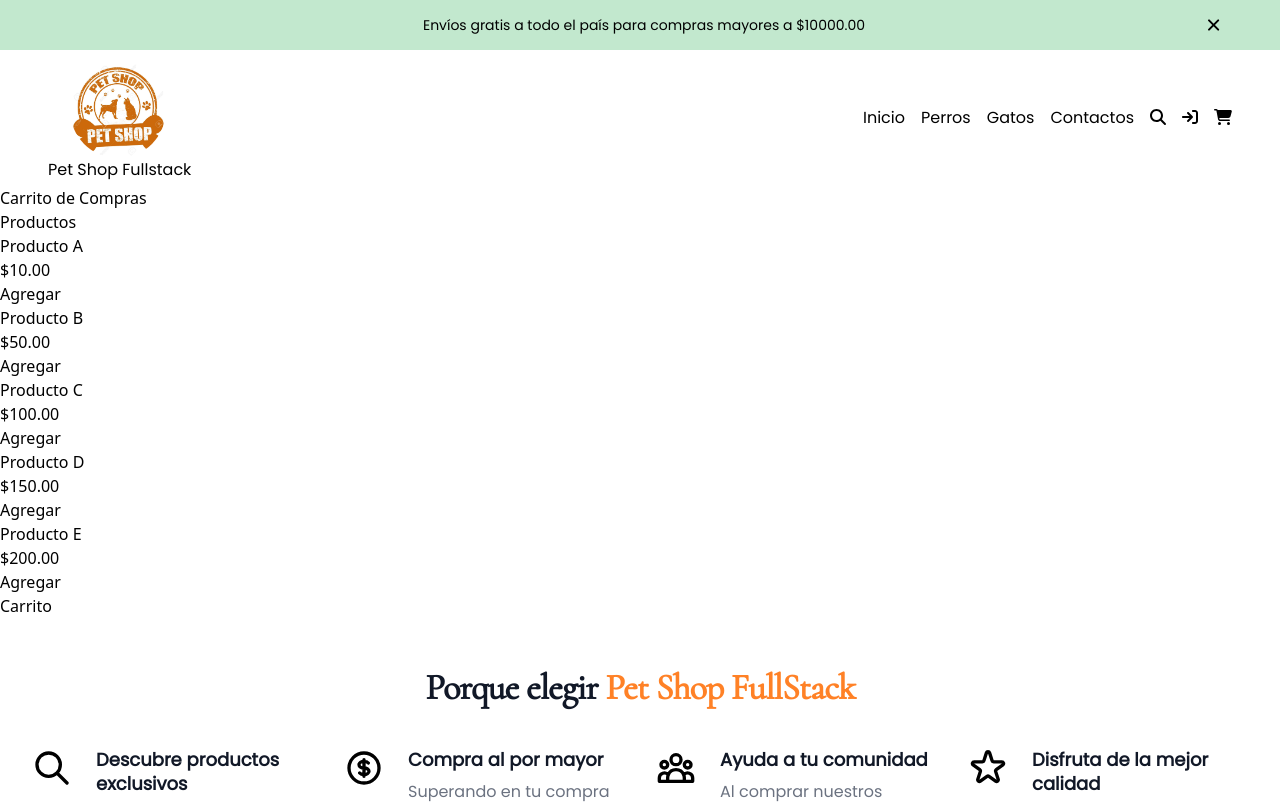
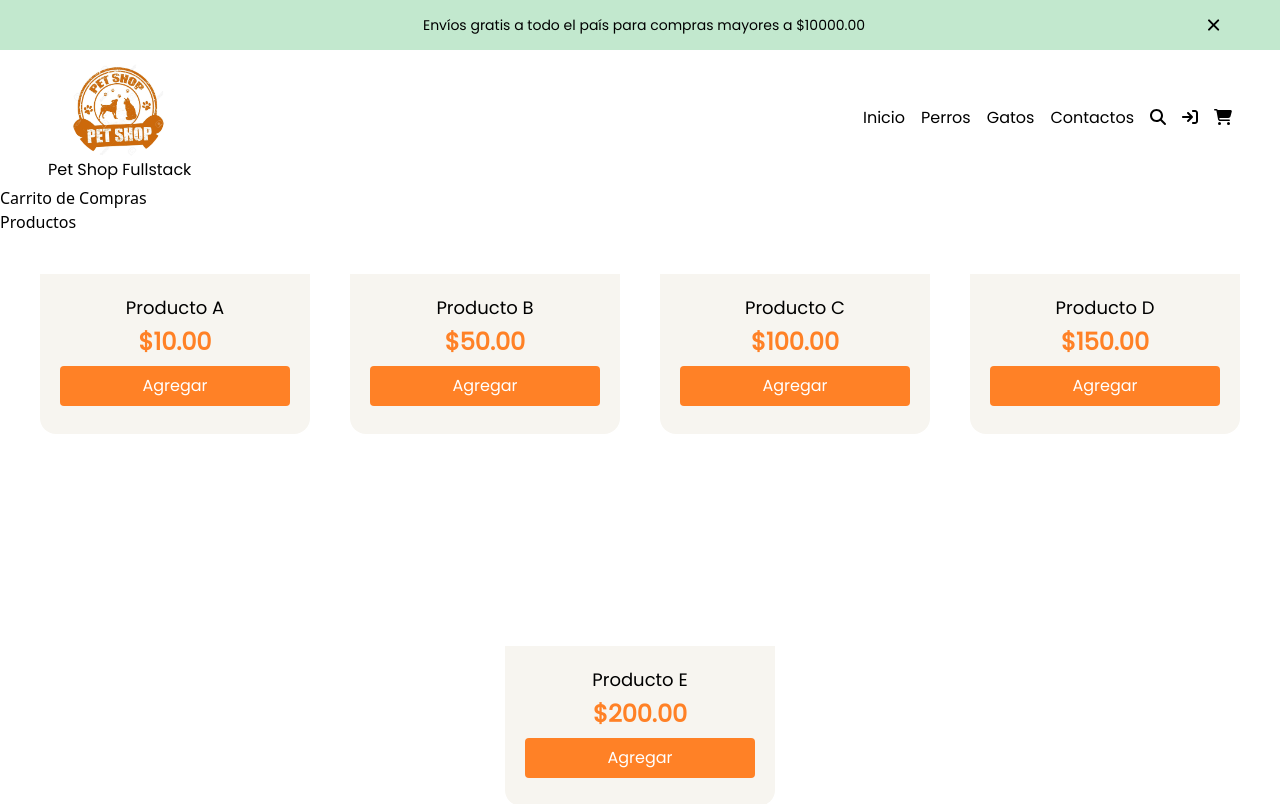
Before and after one commit to jdoors/WebProyect, a React (Create React App) app: page /ShoppingCart in a window 1280 px wide. Shown: the top 804 px of the page. Built offline with nearby package versions, Linux system fonts and the light colour scheme; a web font is replaced by a local one.

Commit message:
programo add_to_cart

```diff
--- /dev/null
+++ b/src/components/Carrito/CartItem.js
@@ -0,0 +1,16 @@
+const CartItem = (data, deleteFromCart) => {
+
+    let {id, name, price} = data;
+
+    return (
+        <div style={{borderbotton: "thin solid gray"}}>
+            <h4>{name}</h4>
+            <h5>${price}.00</h5>
+            <button>Eliminar Item</button>
+            <br/>
+            <button>Eliminar Todos</button>
+        </div>
+    )
+}
+
+export default CartItem
--- /dev/null
+++ b/src/components/Carrito/Product.js
@@ -0,0 +1,15 @@
+
+const Product = ({data, addToCart}) => {
+
+    const {id, name, price} = data;
+
+    return (
+        <div className="product">
+            <h4>{name}</h4>
+            <h5>${price}.00</h5>
+            <button onclick={() => addToCart(id)}>Agregar</button>
+        </div>
+    )
+}
+
+export default Product
--- a/src/components/Carrito/ProductItem.js
+++ b/src/components/Carrito/ProductItem.js
@@ -2,11 +2,14 @@
 const ProductItem = ({data, addToCart}) => {
     let { id, name, price } = data;
     return (
-        <div className="product">
-            <h4>{name}</h4>
-            <h5>${price}.00</h5>
-            <button onClick={() => addToCart(id)}>Agregar</button>
+        <div className='font-poppins w-[270px] h-[332px] text-center mt-10 items-center'>
+            <div className='grid col-auto justify-center h-40 bg-[#F7F5F0] rounded-b-2xl'>
+                <h4 className='mt-5 text-lg font-medium'>{name}</h4>
+                <h5 className='text-2xl font-semibold text-[#FF8126] pb-[5px]'>${price}.00</h5>
+                <button className="bg-[#FF8126] text-white rounded w-[230px] h-10 mb-6" onClick={() => addToCart(id)}>Agregar</button>
+            </div>
         </div>
     )
-};
-export default ProductItem;
+}
+
+export default ProductItem
--- a/src/components/Carrito/ShoppingCart.js
+++ b/src/components/Carrito/ShoppingCart.js
@@ -1,25 +1,36 @@
 import React, { useReducer } from 'react'
 import { shoppingReducer, shoppingInitialState } from './ShoppingReducer';
 import ProductItem from "./ProductItem";
+import CartItem from './CartItem';
+import { TYPES } from './ShoppingAction';
 
 const ShoppingCart = () => {
         const [state, dispatch] = useReducer(shoppingReducer, shoppingInitialState);
 
-        const {product, cart} = shoppingInitialState;
+        const {product, cart} = state;
 
-        const addToCart = (id) => {};
+
+        const addToCart = (id) => {
+          console.log(id)
+          dispatch({type:TYPES.ADD_TO_CART, payload:id})
+        };
+
         const deleteFromCart = () => {};
+
         const clearCart = () => {};
 
   return (
     <div>
         <h2>Carrito de Compras</h2>
         <h3>Productos</h3>
-        <article className="box">
-            {product.map((product) => <ProductItem key={product.id} data={product} addToCart={addToCart}/>)}
+        <article className="flex flex-wrap justify-evenly">
+          {product.map((product) => (<ProductItem key={product.id} data={product} addToCart={addToCart}/>))}
         </article>
         <h3>Carrito</h3>
-        <article className="box"></article>
+        <div className="box">
+          {cart.map((item, index) => <CartItem key={index} data={item} deleteFromCart={deleteFromCart}/>)}
+        </div>
+        <button onClick={clearCart}>Limpiar Carrito</button>
     </div>
   )
 }
--- a/src/components/Carrito/ShoppingReducer.js
+++ b/src/components/Carrito/ShoppingReducer.js
@@ -13,7 +13,12 @@ export const shoppingInitialState = {
 
 export function shoppingReducer(state, action) {
     switch (action.type) {
-        case TYPES.ADD_TO_CART: {}
+        case TYPES.ADD_TO_CART: {
+            let newItem = state.product.find(product => product.id === action.payload);
+            return {
+                ...state, cart:[...state.cart, newItem]
+            };
+        }
         case TYPES.REMOVE_ONE_PRODUCT: {}
         case TYPES.REMOVE_ALL_PRODUCTS: {}
         case TYPES.CLEAR_CART: {}
```
